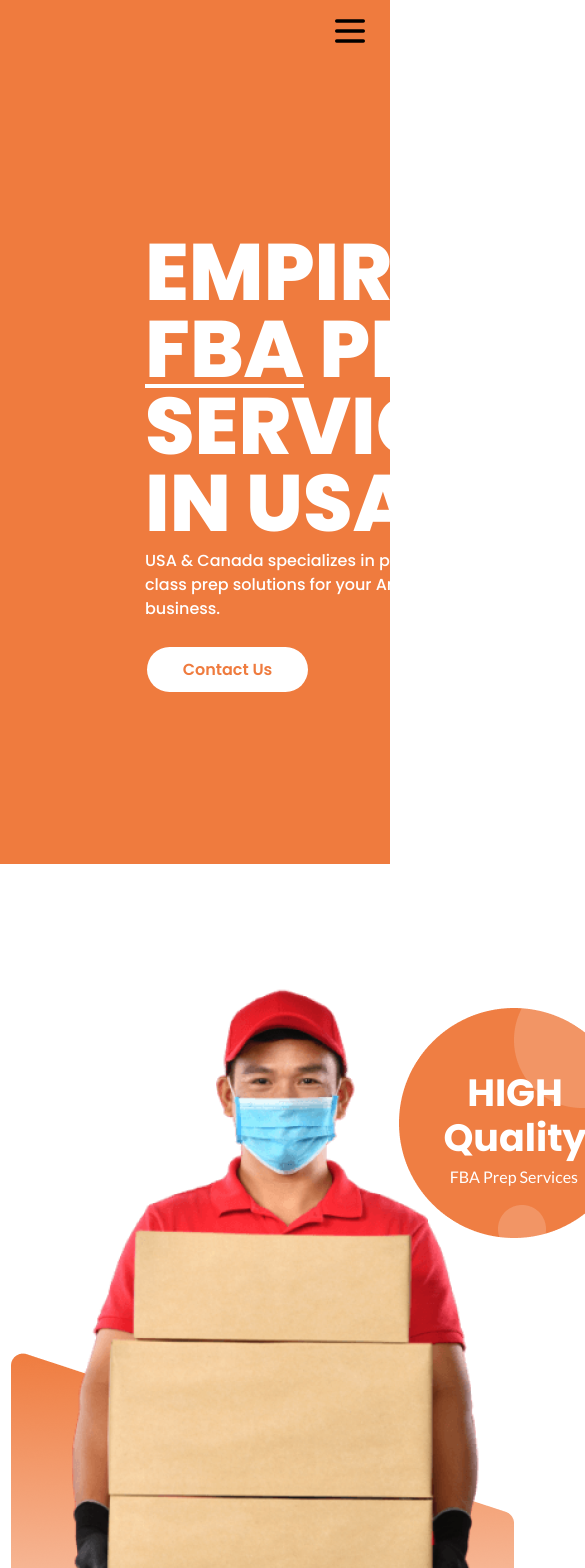
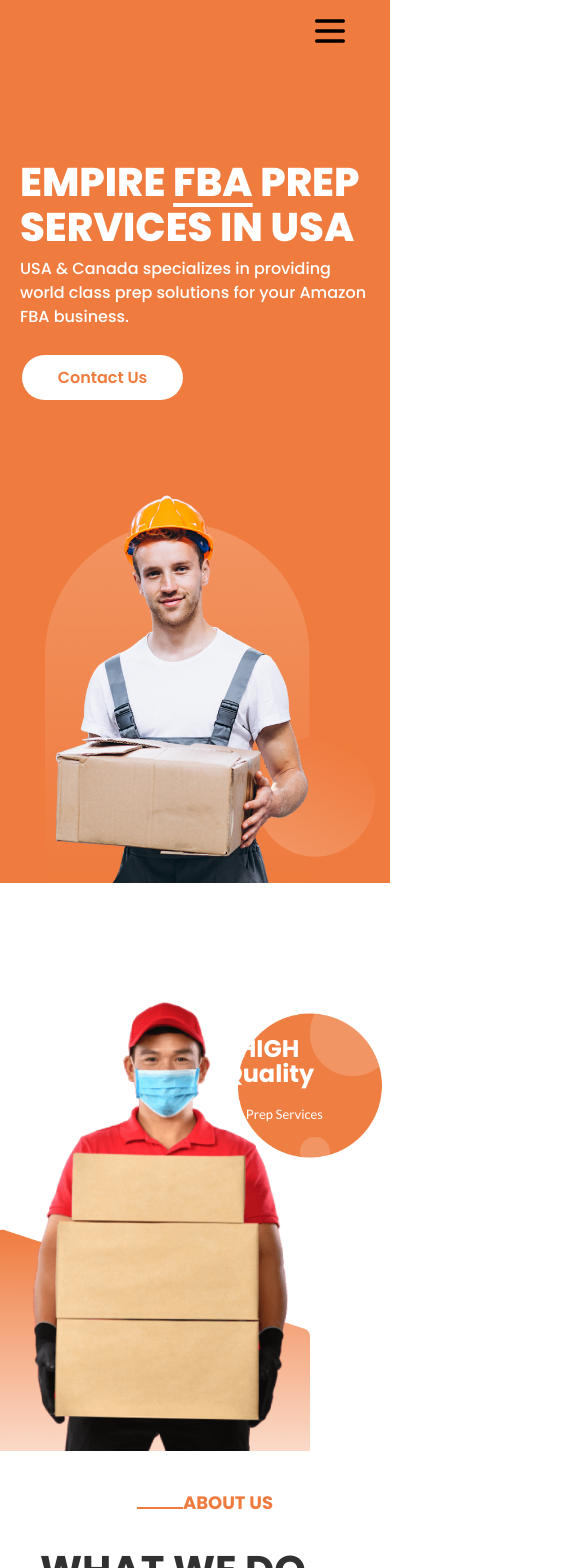
Before and after one commit to Budaha/Empire, a Vue app: page / in a window 390 px wide. Shown: the top 1568 px of the page, 585 px wide, since content can reach past the window. Built offline with nearby package versions, Linux system fonts and the light colour scheme.

Commit message:
composition api

```diff
--- a/src/App.vue
+++ b/src/App.vue
@@ -73,6 +73,9 @@
 .home {
   background: #ef7b3e;
   padding-bottom: 172px;
+  @media(max-width: 1440px) {
+    padding-bottom: 0;
+  }
 }
 .aboutus {
   background: #ffffff;
--- a/src/assets/scss/main.scss
+++ b/src/assets/scss/main.scss
@@ -3,11 +3,20 @@
   padding: 0;
 }
 .container {
-  width: 100%;
+  max-width: 1440px;
+  // width: 100%;
   flex: 0 0 auto;
   position: relative;
-  max-width: 1440px;
   margin: 0 auto;
+  @media (max-width: 1800px) {
+    padding: 0 40px;
+  }
+  @media (max-width: 768px) {
+    padding: 0 35px;
+  }
+  @media (max-width: 500px) {
+    padding: 0 20px;
+  }
 }
 ul,
 li {
--- a/src/components/AboutusComponent.vue
+++ b/src/components/AboutusComponent.vue
@@ -70,13 +70,24 @@
 .about-section {
   display: flex;
   padding-top: 108px;
+  @media (max-width: 768px) {
+    flex-direction: column;
+  }
   &__image {
     position: relative;
     max-width: 650px;
     pointer-events: none;
     user-select: none;
+    @media (max-width: 768px) {
+      display: flex;
+      justify-content: center;
+    }
     img {
       padding-left: 11px;
+      @media (max-width: 1200px) {
+        padding-left: 0;
+        max-width: 400px;
+      }
     }
   }
   &__title-img {
@@ -90,6 +101,18 @@
     font-family: "Poppins";
     line-height: 45px;
     color: #ffffff;
+    @media (max-width: 1200px) {
+      top: 45px;
+      right: 10px;
+      font-size: 24px;
+      line-height: 25px;
+    }
+    @media (max-width: 768px) {
+      right: 134px;
+    }
+    @media (max-width: 500px) {
+      right: 26px;
+    }
   }
   &__text-img {
     p {
@@ -101,10 +124,25 @@
       font-size: 16px;
       line-height: 25px;
       color: #ffffff;
+      @media (max-width: 1200px) {
+        font-size: 13px;
+        line-height: 20px;
+        top: 113px;
+        right: 34px;
+      }
+      @media (max-width: 768px) {
+      right: 155px;
+    }
+    @media (max-width: 500px) {
+      right: 47px;
+    }
     }
   }
   &__info {
     margin-left: 85px;
+    @media (max-width: 1200px) {
+      margin-left: 20px;
+    }
     .line {
       width: 46px;
       border-bottom: 2px solid #ef7b3e;
@@ -112,6 +150,10 @@
     }
     .block-name {
       display: flex;
+      @media (max-width: 768px) {
+        justify-content: center;
+        padding-top: 30px;
+      }
     }
     .name {
       font-weight: 700;
--- a/src/components/HomeComponent.vue
+++ b/src/components/HomeComponent.vue
@@ -35,13 +35,25 @@
     position: absolute;
     margin-left: -240px;
     pointer-events: none;
+    @media(max-width: 1440px) {
+      display: none;
+    }
   }
   &__block {
     display: flex;
+    @media(max-width: 768px) {
+      flex-direction: column;
+    }
   }
   &__info {
     max-width: 600px;
     margin-left: 145px;
+    @media(max-width: 1440px) {
+      margin-left: 100px;
+      @media(max-width: 1200px) {
+        margin-left: 0;
+      }
+    }
   }
   &__title {
     padding-top: 174px;
@@ -51,6 +63,17 @@
     line-height: 77px;
     text-transform: uppercase;
     color: #ffffff;
+    @media(max-width: 1200px) {
+      font-size: 60px;
+      line-height: 65px;
+    }
+    @media(max-width: 1024px) {
+      font-size: 40px;
+      line-height: 45px;
+    }
+    @media(max-width: 768px) {
+      padding-top: 100px;
+    }
     span {
       text-decoration: underline;
       text-underline-offset: 7px;
@@ -85,12 +108,32 @@
     background: #515151;
   }
   &__picture {
+    @media(max-width: 1200px) {
+      padding-top: 45px;
+    }
+    @media(max-width: 768px) {
+      display: flex;
+      justify-content: center;
+    }
     img {
       position: absolute;
       padding-left: 130px;
       margin-top: -7px;
       user-select: none;
       pointer-events: none;
+      @media(max-width: 1440px) {
+        position:static;
+        padding-left: 50px;
+      }
+      @media(max-width: 1200px) {
+        max-width: 500px;
+      }
+      @media(max-width: 1024px) {
+        max-width: 400px;
+      }
+      @media(max-width: 768px) {
+        max-width: 350px;
+      }
     }
   }
 }
--- a/src/components/NavigationComponent.vue
+++ b/src/components/NavigationComponent.vue
@@ -55,10 +55,8 @@
 
 <style lang="scss" scoped>
 .navigation {
-  @media (max-width: 1440px) {
-    display: flex;
-    justify-content: space-between;
-  }
+  display: flex;
+  justify-content: space-between;
   .image {
     position: relative;
     &__second {
@@ -71,7 +69,7 @@
       pointer-events: none;
       user-select: none;
       @media (max-width: 1440px) {
-        margin-left: 100px;
+        margin-left: 0;
       }
     }
   }
@@ -82,6 +80,9 @@
     &__nav {
       &:last-child {
         margin-right: 117px;
+        @media (max-width: 1440px) {
+          margin-right: 0;
+        }
       }
     }
     li {
--- a/src/components/OurServicesComponent.vue
+++ b/src/components/OurServicesComponent.vue
@@ -94,6 +94,11 @@
   }
   &__service {
     display: flex;
+    @media(max-width: 1200px) {
+      flex-direction: column;
+      justify-content: center;
+      align-items: center;
+    }
     .cards {
       max-width: 362px;
       height: 374px;
@@ -104,8 +109,14 @@
       flex-direction: column;
       margin-left: 28px;
       box-shadow: 0px 0px 35px 15px #0000001a;
+      @media(max-width: 1200px) {
+          margin-left: 0;
+        }
       &:first-child {
         margin-left: 147px;
+        @media(max-width: 1200px) {
+          margin-left: 0;
+        }
       }
       img {
         margin-top: -111px;
--- a/src/components/StagesComponent.vue
+++ b/src/components/StagesComponent.vue
@@ -141,17 +141,40 @@
     margin-left: auto;
     margin-right: auto;
     position: relative;
+    @media(max-width: 1200px){
+        gap: 0 20px;
+      }
+      @media(max-width: 500px){
+        display: flex;
+        flex-direction: column;
+        align-items: center;
+      }
     .el {
       text-align: center;
       z-index: 1;
       max-width: 250px;
       padding-left: 20px;
+      @media(max-width: 1200px){
+        padding-left: 0;
+      }
+      @media(max-width: 500px) {
+        margin-top: 20px;
+      }
       &:first-child {
         max-width: 230px;
         padding-left: 40px;
+        @media(max-width: 1200px){
+        padding-left: 0;
+      }
       }
       &:last-child {
         margin-top: 19px;
+        @media(max-width: 1200px){
+          margin-top: 0;
+        }
+        @media(max-width: 500px) {
+        margin-top: 20px;
+      }
       }
       img {
         pointer-events: none;
@@ -184,16 +207,21 @@
       z-index: 2;
       position: absolute;
       pointer-events: none;
-      display: none;
       &--1 {
         display: flex;
         left: 217px;
         top: 11px;
+        @media(max-width: 1200px){
+        display: none;
+      }
       }
       &--2 {
         display: flex;
         right: 210px;
         top: 50px;
+        @media(max-width: 1200px){
+        display: none;
+      }
       }
     }
   }
```
